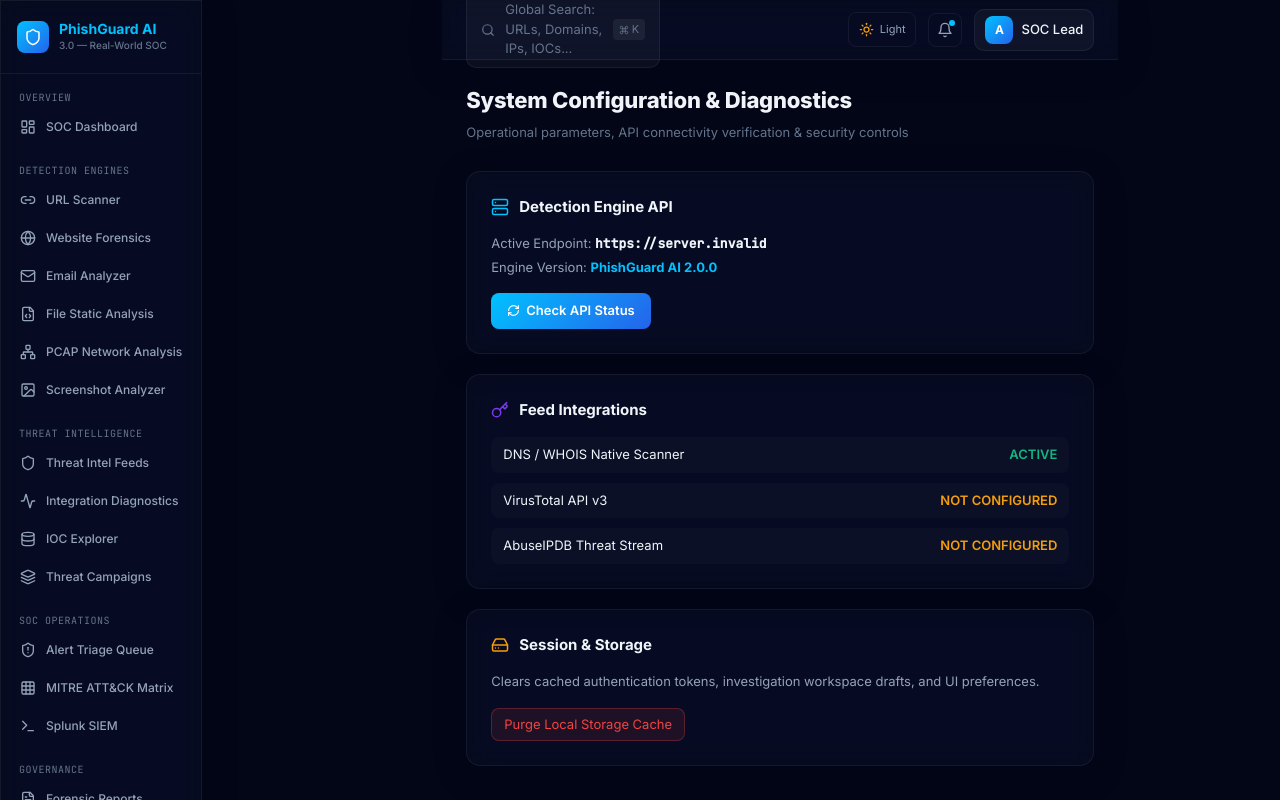
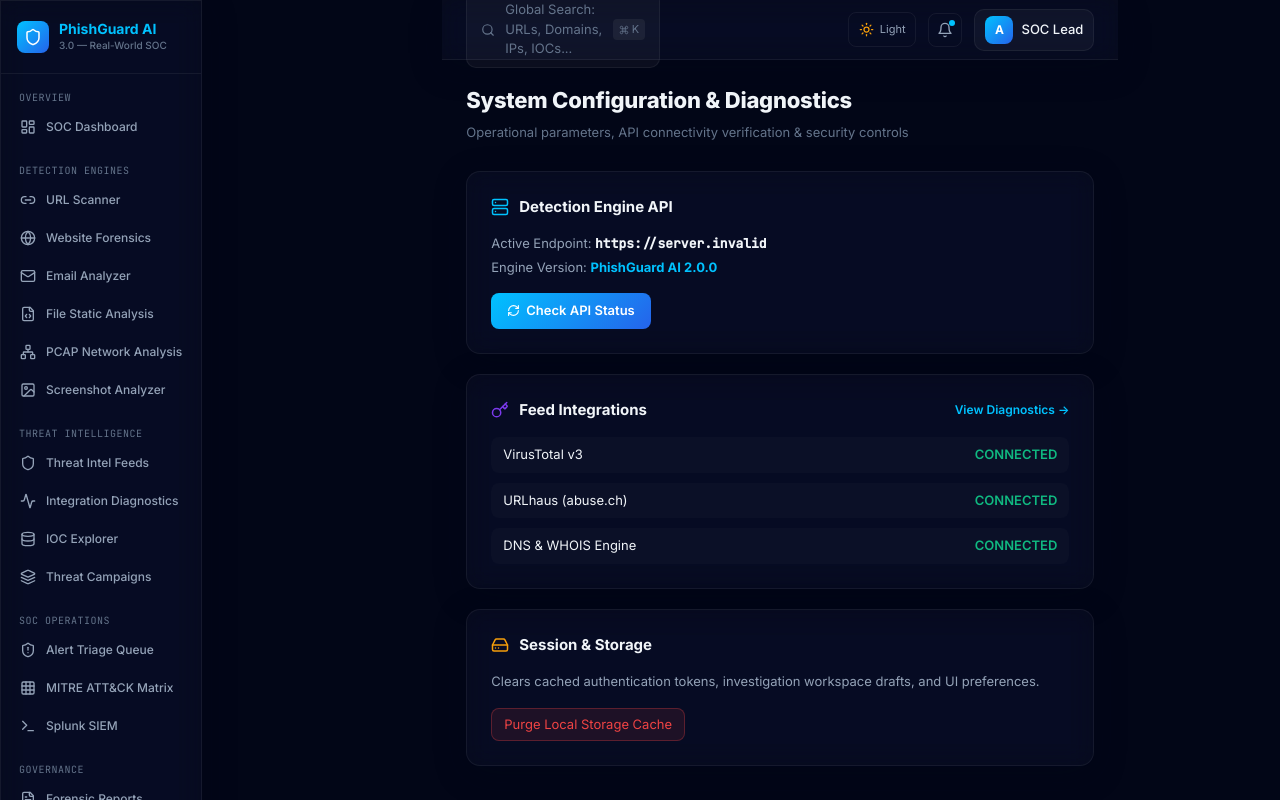
Before and after one commit to suryasrisashank-cyber/PhishGuard-AI, a React (Vite) app in the folder frontend/: page /settings in a window 1280 px wide. Shown: the top 800 px of the page. Built offline with nearby package versions, Linux system fonts and the light colour scheme; no server answers.

Commit message:
feat(settings): connect feed integrations card to live dynamic system integrations API

```diff
--- a/frontend/src/pages/SettingsPage.jsx
+++ b/frontend/src/pages/SettingsPage.jsx
@@ -1,7 +1,8 @@
-import React, { useState } from 'react';
+import React, { useState, useEffect } from 'react';
+import { Link } from 'react-router-dom';
 import PageHeader from '../components/ui/PageHeader.jsx';
 import GlassCard from '../components/ui/GlassCard.jsx';
-import { healthApi } from '../services/api.js';
+import { healthApi, systemApi } from '../services/api.js';
 import { Settings, ShieldCheck, Database, HardDrive, Key, Check, RefreshCw, Server } from 'lucide-react';
 import toast from 'react-hot-toast';
 import { API_URL } from '../lib/constants.js';
@@ -9,6 +10,20 @@ import { API_URL } from '../lib/constants.js';
 export default function SettingsPage() {
   const [checkingHealth, setCheckingHealth] = useState(false);
   const [healthStatus, setHealthStatus] = useState(null);
+  const [integrationsList, setIntegrationsList] = useState([]);
+  const [integrationsLoading, setIntegrationsLoading] = useState(true);
+
+  useEffect(() => {
+    systemApi.getIntegrations()
+      .then((res) => {
+        const feeds = (res.data?.integrations || []).filter(i =>
+          ['VirusTotal', 'AbuseIPDB', 'AlienVault OTX', 'URLhaus', 'DNS Resolver'].includes(i.name)
+        );
+        setIntegrationsList(feeds.length > 0 ? feeds : (res.data?.integrations || []).slice(0, 5));
+      })
+      .catch(() => {})
+      .finally(() => setIntegrationsLoading(false));
+  }, []);
 
   const checkHealth = async () => {
     setCheckingHealth(true);
@@ -63,24 +78,52 @@ export default function SettingsPage() {
 
         {/* Threat Intelligence Feed Status */}
         <GlassCard style={{ padding: 24 }}>
-          <div style={{ display: 'flex', alignItems: 'center', gap: 10, marginBottom: 16 }}>
+          <div style={{ display: 'flex', alignItems: 'center', justifyContent: 'space-between', marginBottom: 16 }}>
+            <div style={{ display: 'flex', alignItems: 'center', gap: 10 }}>
               <Key size={18} color="#7c3aed" />
               <h3 style={{ margin: 0, fontSize: 15, fontWeight: 700, color: '#f1f5f9' }}>Feed Integrations</h3>
             </div>
+            <Link to="/integrations" style={{ fontSize: 12, color: '#00c2ff', textDecoration: 'none', fontWeight: 600 }}>
+              View Diagnostics →
+            </Link>
+          </div>
 
           <div style={{ display: 'flex', flexDirection: 'column', gap: 10, fontSize: 13 }}>
+            {integrationsLoading ? (
+              <div style={{ padding: '8px 12px', color: '#94a3b8', fontSize: 12 }}>Checking feed statuses...</div>
+            ) : integrationsList.length > 0 ? (
+              integrationsList.map((item, idx) => {
+                const statusColor =
+                  item.status === 'CONNECTED' ? '#10b981' :
+                  item.status === 'AVAILABLE' ? '#38bdf8' :
+                  item.status === 'NOT CONFIGURED' ? '#f59e0b' :
+                  item.status === 'ERROR' ? '#ef4444' : '#94a3b8';
+
+                return (
+                  <div key={idx} style={{ display: 'flex', justifyContent: 'space-between', alignItems: 'center', padding: '8px 12px', borderRadius: 8, background: 'rgba(255,255,255,0.02)' }}>
+                    <span>{item.name}</span>
+                    <span style={{ color: statusColor, fontWeight: 600, fontSize: 12 }}>
+                      {item.status}
+                    </span>
+                  </div>
+                );
+              })
+            ) : (
+              <>
                 <div style={{ display: 'flex', justifyContent: 'space-between', padding: '8px 12px', borderRadius: 8, background: 'rgba(255,255,255,0.02)' }}>
-              <span>DNS / WHOIS Native Scanner</span>
-              <span style={{ color: '#10b981', fontWeight: 600 }}>ACTIVE</span>
+                  <span>VirusTotal v3</span>
+                  <span style={{ color: '#10b981', fontWeight: 600 }}>CONNECTED</span>
                 </div>
                 <div style={{ display: 'flex', justifyContent: 'space-between', padding: '8px 12px', borderRadius: 8, background: 'rgba(255,255,255,0.02)' }}>
-              <span>VirusTotal API v3</span>
-              <span style={{ color: '#f59e0b', fontWeight: 600 }}>NOT CONFIGURED</span>
+                  <span>URLhaus (abuse.ch)</span>
+                  <span style={{ color: '#10b981', fontWeight: 600 }}>CONNECTED</span>
                 </div>
                 <div style={{ display: 'flex', justifyContent: 'space-between', padding: '8px 12px', borderRadius: 8, background: 'rgba(255,255,255,0.02)' }}>
-              <span>AbuseIPDB Threat Stream</span>
-              <span style={{ color: '#f59e0b', fontWeight: 600 }}>NOT CONFIGURED</span>
+                  <span>DNS & WHOIS Engine</span>
+                  <span style={{ color: '#10b981', fontWeight: 600 }}>CONNECTED</span>
                 </div>
+              </>
+            )}
           </div>
         </GlassCard>
 
```
Lines whose indentation alone changed are shown as unchanged.
